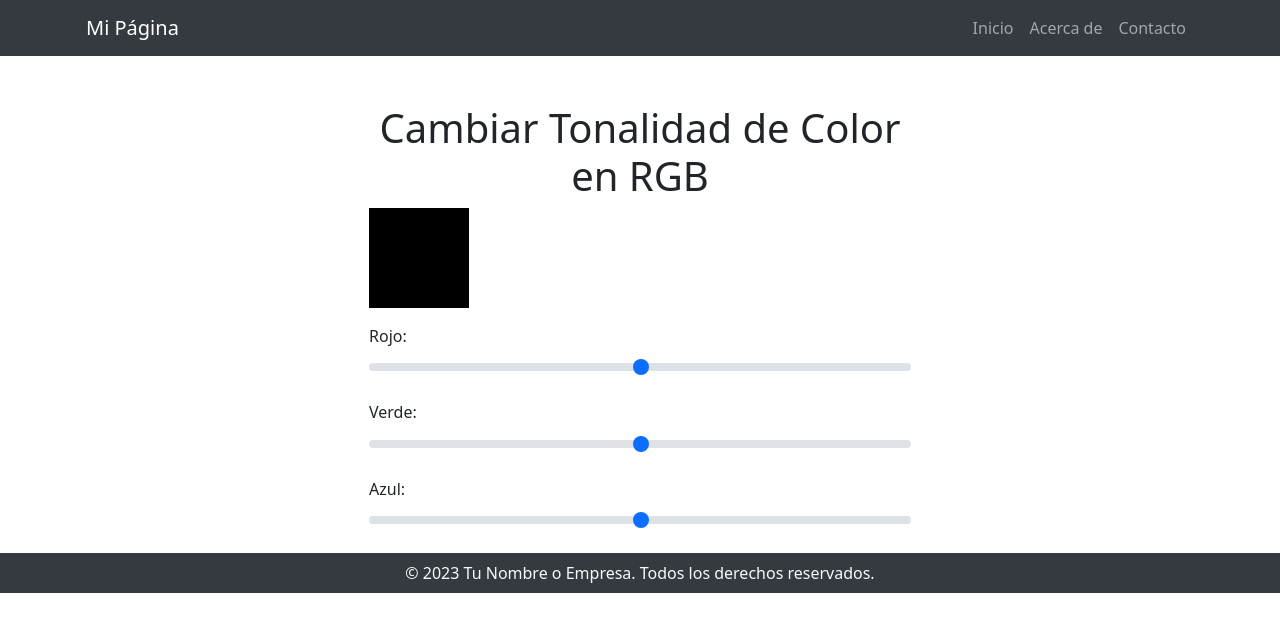
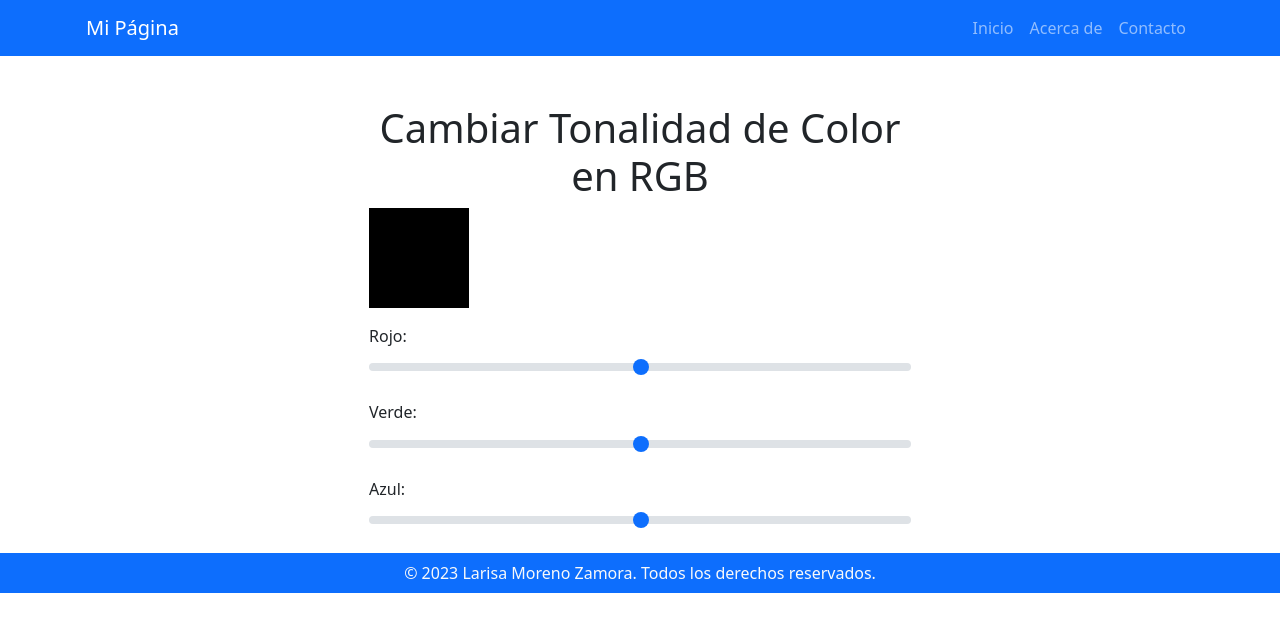
Before and after one commit to larissaa00/control_de_color, a plain HTML site: page index.html in a window 1280 px wide. Drawn offline with nearby package versions, Linux system fonts and the light colour scheme.

Commit message:
Personalizacion de oagina

```diff
--- a/index.html
+++ b/index.html
@@ -10,7 +10,7 @@
 <body>
     <!-- Encabezado con barra de navegación (Navbar) -->
     <header>
-        <nav class="navbar navbar-expand-lg navbar-dark bg-dark">
+        <nav class="navbar navbar-expand-lg navbar-dark bg-primary">
             <div class="container">
                 <a class="navbar-brand" href="#">Mi Página</a>
                 <button class="navbar-toggler" type="button" data-bs-toggle="collapse" data-bs-target="#navbarNav" aria-controls="navbarNav" aria-expanded="false" aria-label="Toggle navigation">
@@ -57,9 +57,9 @@
     </div>
 
     <!-- Pie de página con datos de copyright -->
-    <footer class="bg-dark text-light text-center py-2">
+    <footer class="bg-primary text-light text-center py-2">
         <div class="container">
-            &copy; 2023 Tu Nombre o Empresa. Todos los derechos reservados.
+            &copy; 2023 Larisa Moreno Zamora. Todos los derechos reservados.
         </div>
     </footer>
 
```
